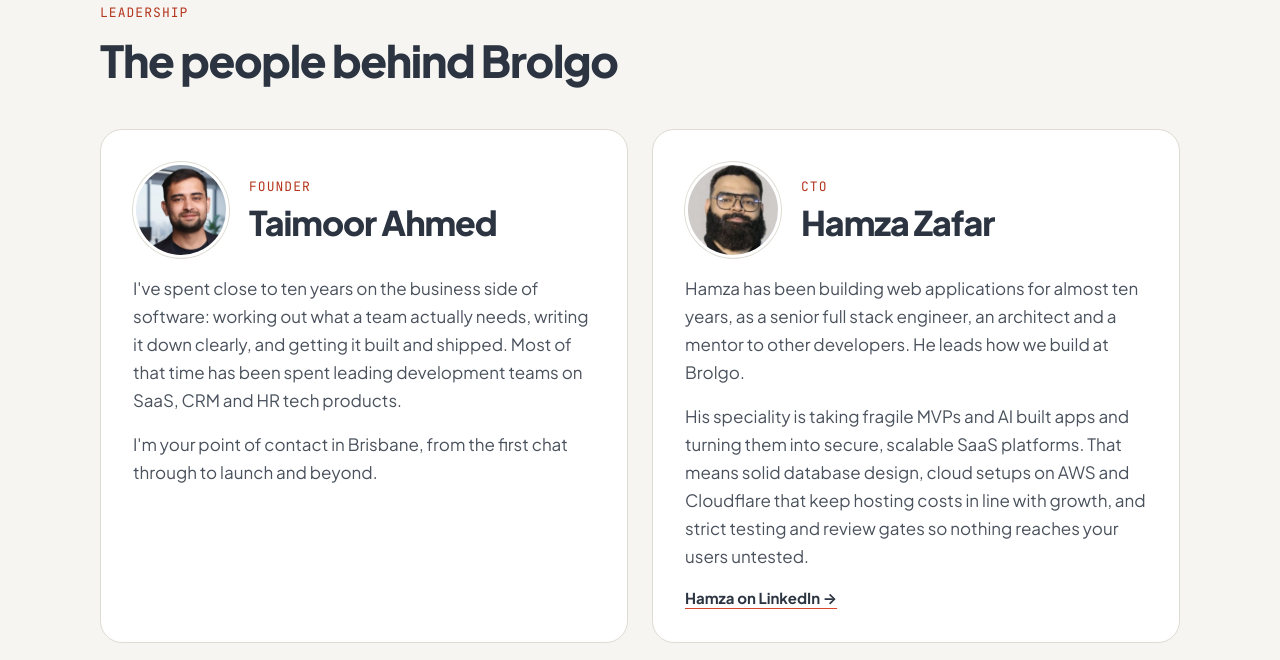
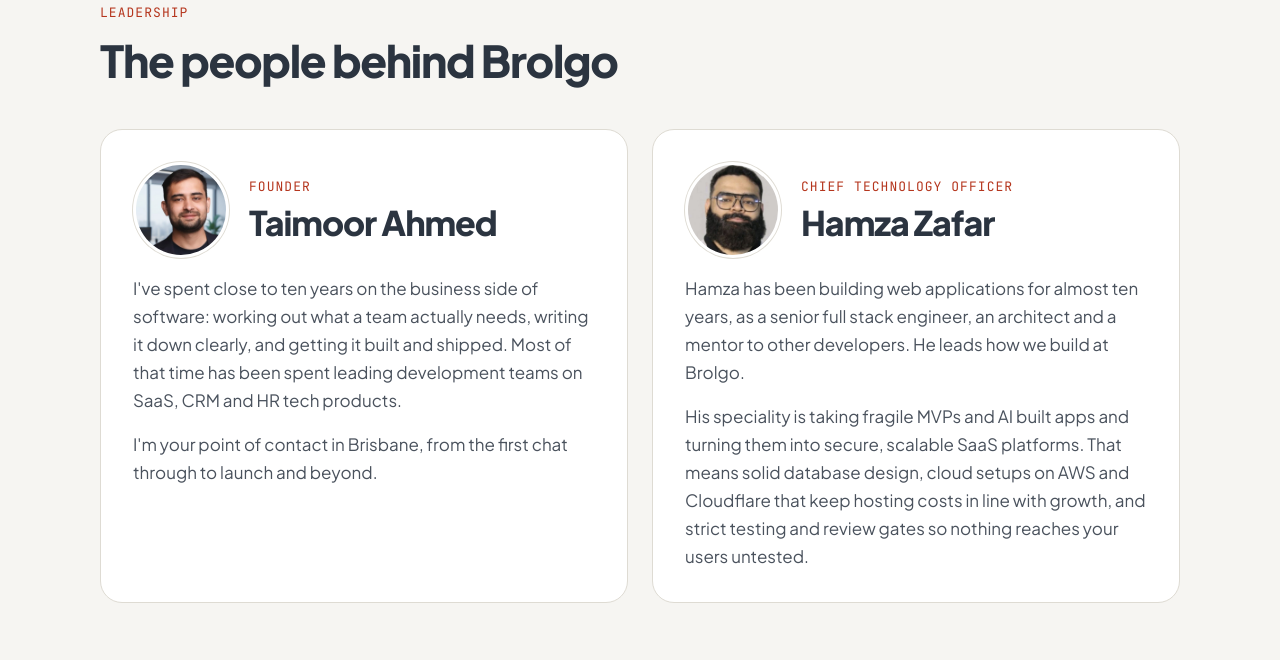
Before and after one commit to taimoor37/brolgo-site, a plain HTML site: page about.html in a window 1280 px wide. Shown: the part 1024-1684 px from the top of the page. Drawn offline with Linux system fonts and the light colour scheme.

Commit message:
Spell out Chief Technology Officer and remove LinkedIn link

```diff
--- a/about.html
+++ b/about.html
@@ -89,15 +89,14 @@
         </article>
         <article class="leader">
           <div class="founder">
-            <img class="avatar" src="hamza.jpg" alt="Hamza Zafar, CTO of Brolgo" width="120" height="120">
+            <img class="avatar" src="hamza.jpg" alt="Hamza Zafar, Chief Technology Officer of Brolgo" width="120" height="120">
             <div>
-              <p class="eyebrow">CTO</p>
+              <p class="eyebrow">Chief Technology Officer</p>
               <h3>Hamza Zafar</h3>
             </div>
           </div>
           <p>Hamza has been building web applications for almost ten years, as a senior full stack engineer, an architect and a mentor to other developers. He leads how we build at Brolgo.</p>
           <p>His speciality is taking fragile MVPs and AI built apps and turning them into secure, scalable SaaS platforms. That means solid database design, cloud setups on AWS and Cloudflare that keep hosting costs in line with growth, and strict testing and review gates so nothing reaches your users untested.</p>
-          <a class="li-link" href="https://www.linkedin.com/in/thehamzazafar/" target="_blank" rel="noopener">Hamza on LinkedIn →</a>
         </article>
       </div>
     </div>
```
Also changed, not shown: index.html (+1 -1 lines).
